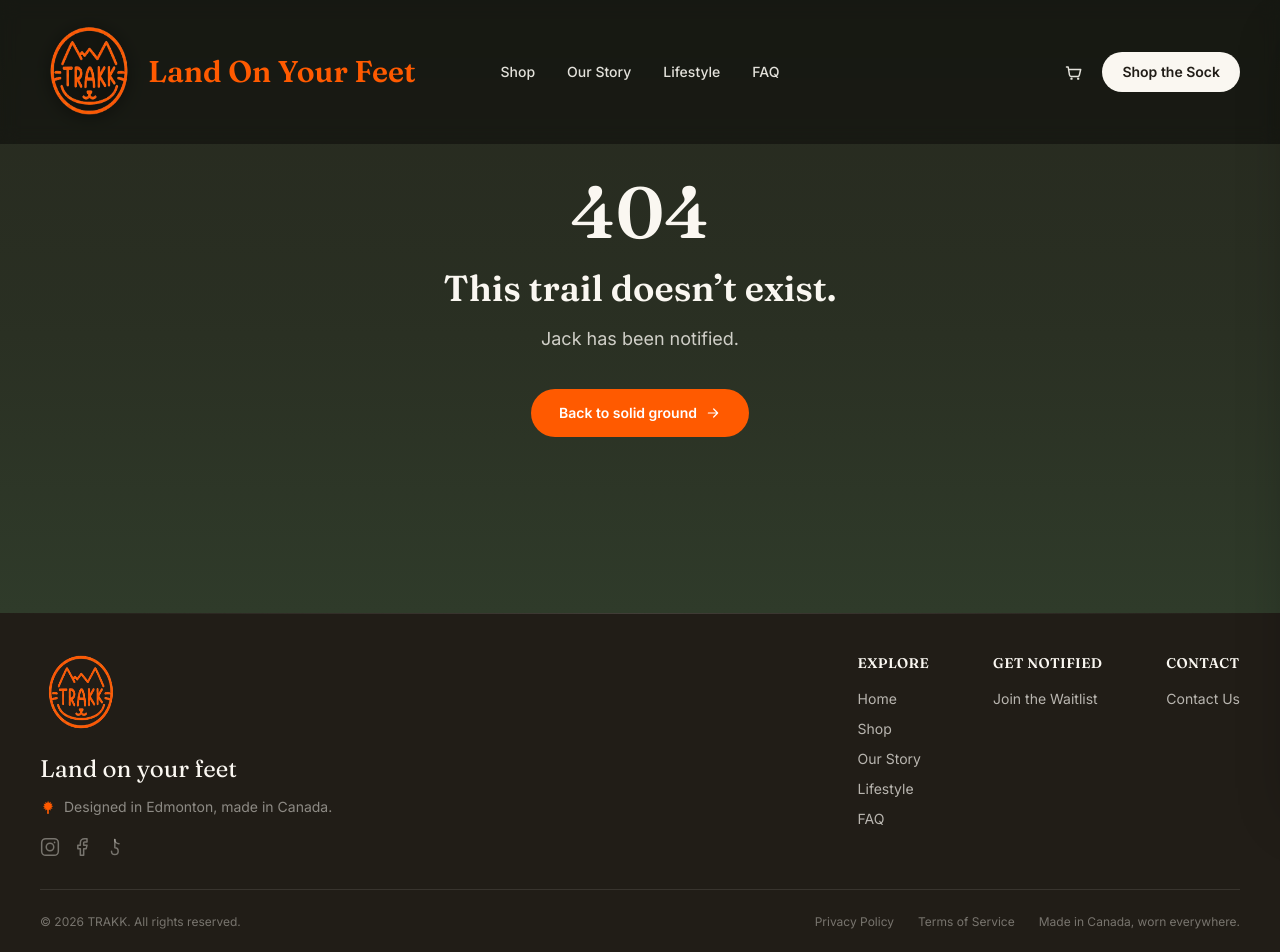
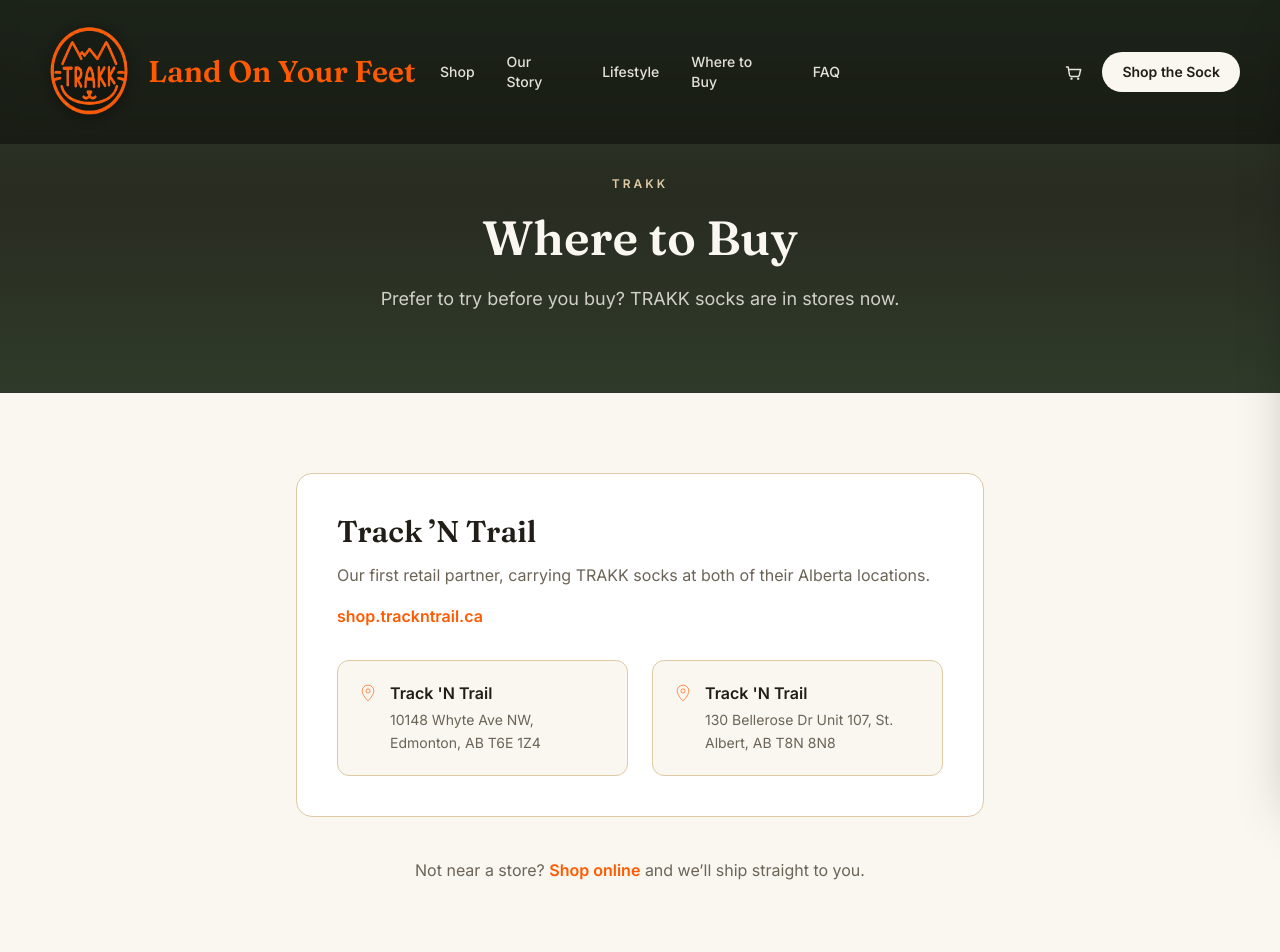
Before and after one commit to brandt47/trakksite, a Next.js app: page /where-to-buy in a window 1280 px wide. Before the commit this address had no page. Shown: the top 952 px of the page. Built offline with nearby package versions, Linux system fonts and the light colour scheme.

Commit message:
where to buy page added

```diff
--- a/src/app/sitemap.ts
+++ b/src/app/sitemap.ts
@@ -9,6 +9,7 @@ export default async function sitemap(): Promise<MetadataRoute.Sitemap> {
     { url: `${BASE_URL}/shop`, lastModified: new Date(), changeFrequency: "weekly", priority: 0.9 },
     { url: `${BASE_URL}/our-story`, lastModified: new Date(), changeFrequency: "monthly", priority: 0.8 },
     { url: `${BASE_URL}/lifestyle`, lastModified: new Date(), changeFrequency: "monthly", priority: 0.7 },
+    { url: `${BASE_URL}/where-to-buy`, lastModified: new Date(), changeFrequency: "monthly", priority: 0.7 },
     { url: `${BASE_URL}/faq`, lastModified: new Date(), changeFrequency: "monthly", priority: 0.6 },
     { url: `${BASE_URL}/contact`, lastModified: new Date(), changeFrequency: "monthly", priority: 0.5 },
     { url: `${BASE_URL}/terms-of-service`, lastModified: new Date(), changeFrequency: "yearly", priority: 0.3 },
--- /dev/null
+++ b/src/app/where-to-buy/page.tsx
@@ -0,0 +1,91 @@
+import type { Metadata } from "next";
+import Link from "next/link";
+import Nav from "@/components/Nav";
+import Footer from "@/components/Footer";
+import PageHero from "@/components/PageHero";
+import { IconMapPin } from "@/components/icons";
+
+export const metadata: Metadata = {
+  title: "Where to Buy | TRAKK",
+  description: "Find TRAKK trail socks in stores near you, including Track 'N Trail locations in Edmonton and St. Albert.",
+};
+
+const stockists = [
+  {
+    name: "Track 'N Trail",
+    address: "10148 Whyte Ave NW, Edmonton, AB T6E 1Z4",
+    mapQuery: "10148 Whyte Ave NW, Edmonton, AB T6E 1Z4",
+  },
+  {
+    name: "Track 'N Trail",
+    address: "130 Bellerose Dr Unit 107, St. Albert, AB T8N 8N8",
+    mapQuery: "130 Bellerose Dr Unit 107, St. Albert, AB T8N 8N8",
+  },
+];
+
+export default function WhereToBuyPage() {
+  return (
+    <div className="flex flex-1 flex-col">
+      <Nav />
+      <main className="flex flex-1 flex-col">
+        <PageHero
+          title="Where to Buy"
+          description="Prefer to try before you buy? TRAKK socks are in stores now."
+        />
+
+        <section className="bg-cream py-16 sm:py-20">
+          <div className="mx-auto max-w-3xl px-6 sm:px-10">
+            <div className="rounded-2xl border border-sand bg-white p-8 sm:p-10">
+              <h2 className="font-display text-2xl font-semibold text-charcoal sm:text-3xl">
+                Track &rsquo;N Trail
+              </h2>
+              <p className="mt-3 leading-relaxed text-stone">
+                Our first retail partner, carrying TRAKK socks at both of
+                their Alberta locations.
+              </p>
+              <a
+                href="https://shop.trackntrail.ca/"
+                target="_blank"
+                rel="noopener noreferrer"
+                className="mt-4 inline-block font-semibold text-clay transition hover:text-clay-light"
+              >
+                shop.trackntrail.ca
+              </a>
+
+              <div className="mt-8 grid gap-6 sm:grid-cols-2">
+                {stockists.map((store) => (
+                  <a
+                    key={store.address}
+                    href={`https://www.google.com/maps/search/?api=1&query=${encodeURIComponent(store.mapQuery)}`}
+                    target="_blank"
+                    rel="noopener noreferrer"
+                    className="flex gap-3 rounded-xl border border-sand bg-cream p-5 transition hover:border-clay"
+                  >
+                    <IconMapPin className="mt-0.5 h-5 w-5 shrink-0 text-clay" />
+                    <div>
+                      <p className="font-semibold text-charcoal">{store.name}</p>
+                      <p className="mt-1 text-sm leading-relaxed text-stone">
+                        {store.address}
+                      </p>
+                    </div>
+                  </a>
+                ))}
+              </div>
+            </div>
+
+            <div className="mt-10 text-center">
+              <p className="leading-relaxed text-stone">
+                Not near a store?{" "}
+                <Link href="/shop" className="font-semibold text-clay transition hover:text-clay-light">
+                  Shop online
+                </Link>{" "}
+                and we&rsquo;ll ship straight to you.
+              </p>
+            </div>
+          </div>
+        </section>
+      </main>
+      <Footer />
+    </div>
+  );
+}
--- a/src/components/Footer.tsx
+++ b/src/components/Footer.tsx
@@ -13,6 +13,7 @@ const siteLinks = [
   { href: "/shop", label: "Shop" },
   { href: "/our-story", label: "Our Story" },
   { href: "/lifestyle", label: "Lifestyle" },
+  { href: "/where-to-buy", label: "Where to Buy" },
   { href: "/faq", label: "FAQ" },
 ];
 
--- a/src/components/MobileMenu.tsx
+++ b/src/components/MobileMenu.tsx
@@ -10,6 +10,7 @@ const navLinks = [
   { href: "/shop", label: "Shop" },
   { href: "/our-story", label: "Our Story" },
   { href: "/lifestyle", label: "Lifestyle" },
+  { href: "/where-to-buy", label: "Where to Buy" },
   { href: "/faq", label: "FAQ" },
 ];
 
--- a/src/components/Nav.tsx
+++ b/src/components/Nav.tsx
@@ -7,6 +7,7 @@ const navLinks = [
   { href: "/shop", label: "Shop" },
   { href: "/our-story", label: "Our Story" },
   { href: "/lifestyle", label: "Lifestyle" },
+  { href: "/where-to-buy", label: "Where to Buy" },
   { href: "/faq", label: "FAQ" },
 ];
 
```
